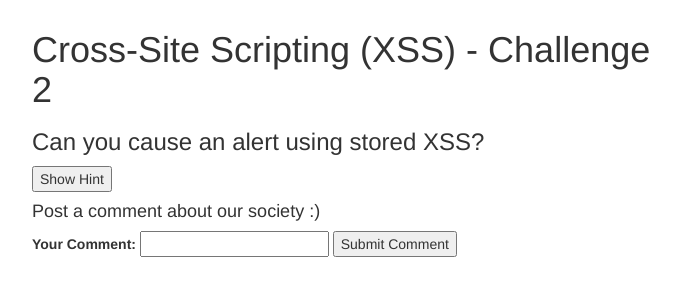
After one commit to Twigonometry/Web-Hacking-2022, a Flask app: page /xss2 in a window 1280 px wide. The commit adds this page. Shown: the top 300 px of the page, without its empty margins (298-978 px from the left). Run offline with Flask 2, Linux system fonts and the light colour scheme; the visitor is signed in with stand-in values (Sample User, id 1); data that the repository does not hold is empty; some libraries are stand-ins or nearby versions.

Commit message:
Skeleton for sqlite and chall 2 + fix tooltip

```diff
--- a/app/app.py
+++ b/app/app.py
@@ -8,9 +8,11 @@ from flask_jwt_extended import jwt_required
 from flask_jwt_extended import JWTManager
 from numpy import identity
 
-from random import random
+import random
 
 import string
+
+import sqlite3
 
 app = Flask(__name__)
 Bootstrap(app)
@@ -25,11 +27,15 @@ jwt = JWTManager(app)
 current_sessions = []
 
 #setup sqlite
+def get_db_connection():
+    conn = sqlite3.connect('database.db')
+    conn.row_factory = sqlite3.Row
+    return conn
 
 @app.route("/")
 def index():
     """list all challenges"""
-    if not session.has_key("userid"):
+    if "userid" not in session:
         tmp_id = ''.join(random.choices(string.ascii_uppercase + string.digits, k=16))
 
         while tmp_id in current_sessions:
@@ -50,7 +56,15 @@ def xss1():
 @app.route("/xss2")
 def xss2():
     """alert the cookie via stored + redirect user to their page"""
-    return render_template("xss2.html")
+    conn = get_db_connection()
+    comments = conn.execute("SELECT * FROM posts WHERE userid = ?", session["userid"]).fetchall()
+    return render_template("xss2.html", comments=comments)
+
+@app.route("/xss2/comment", methods=["POST"])
+def insert_comment():
+    """insert a comment"""
+    conn = get_db_connection()
+    return redirect("/xss2")
 
 @app.route("/sqli1")
 def sqli1():
--- /dev/null
+++ b/app/seed.sql
@@ -0,0 +1,6 @@
+drop table if exists users;
+create table users (id int not null, username string, password string, primary key (id));
+insert into users values (1, "admin", "b5c8737eaf2e2e52bec770d83f1e9b06");
+
+drop table if exists comments;
+create table comments (id int not null, comment string, userid string, primary key (id));
--- a/app/static/style.css
+++ b/app/static/style.css
@@ -170,3 +170,7 @@ form button {
 .seshtooltip:hover .tooltiptext {
     display: inline;
 }
+
+/* #chall-hint {
+    display: none;
+} */
--- a/app/templates/layout.html
+++ b/app/templates/layout.html
@@ -21,5 +21,16 @@
                 </div>
             </div>
         </body>
+
+        <script>
+            function showHide() {
+                var x = document.getElementById("chall-hint");
+                if (x.style.display === "none") {
+                  x.style.display = "block";
+                } else {
+                  x.style.display = "none";
+                }
+              }
+        </script>
     {% endblock body %}
 </html>
--- /dev/null
+++ b/app/templates/xss2.html
@@ -0,0 +1,34 @@
+{% extends "layout.html" %}
+
+{% block title %}Web Hacking{% endblock %}
+
+{% block content %}
+
+{{super()}}
+
+<h1>Cross-Site Scripting (XSS) - Challenge 2</h1>
+
+<h3>Can you cause an alert using stored XSS?</h3>
+
+<button onclick="showHide()">Show Hint</button>
+
+<div id="chall-hint" style="display: none">
+    Some XSS payloads are delivered in the URL, but some are stored permanently in a database.
+</div>
+
+<h4>Post a comment about our society :)</h4>
+
+<form action="/xss2/comment">
+    <label for="flavour">Your Comment:</label>
+    <input type="text" name="flavour" id="flavour">
+
+    <input type="submit" value="Submit Comment">
+</form>
+
+{% endblock %}
+
+{% block footer %}
+
+{{super()}}
+
+{% endblock %}
```
Also changed, not shown: app/templates/index.html (+8 -1 lines), app/templates/xss1.html (+4 -3 lines), app/database.db (added), app/requirements.txt (renamed from requirements.txt), 2 other files.
